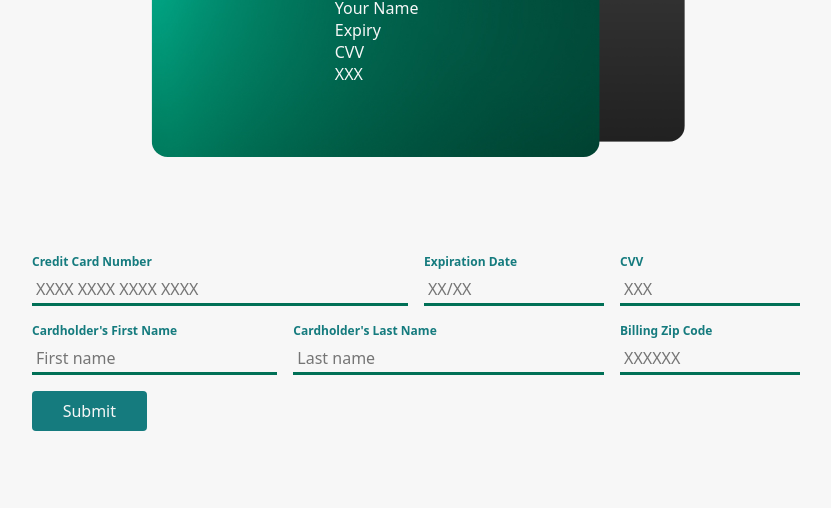
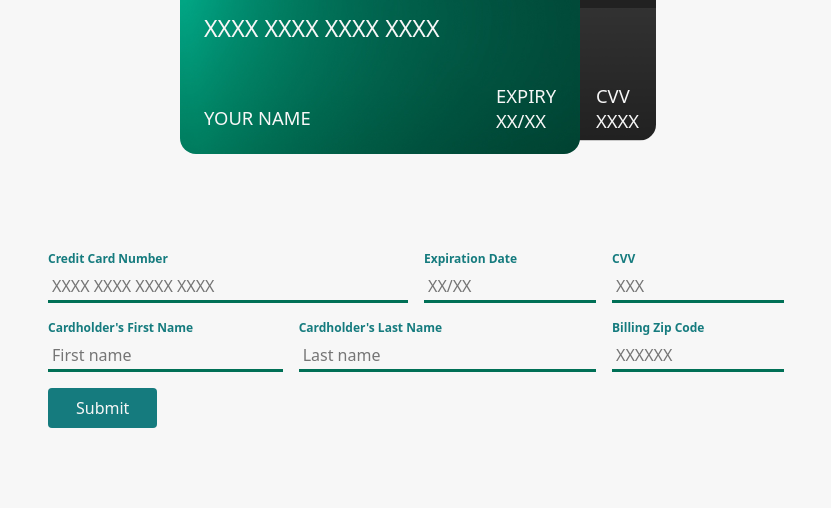
Before and after one commit to mcespo/kin, a plain HTML site: page index.html in a window 1280 px wide. Shown: the part 292-800 px from the top of the page, without its empty margins (224-1055 px from the left). Drawn offline with Linux system fonts and the light colour scheme.

Commit message:
style it up

```diff
--- a/index.html
+++ b/index.html
@@ -8,18 +8,18 @@
 </head>
 <body>
     <main id="credit_card_container" class="container">
-        <h1>Pay with credit card</h1>
-        <aside id="credit_card_banner" class="credit-card-banner">
+        <h1 class="title">Pay with credit card</h1>
+        <aside aria-hidden="true" id="credit_card_banner" class="credit-card-banner">
             <div id="card_display_area" class="card-display-area">
-                <p id="card_number_display">XXXX XXXX XXXX XXXX</p>
-                <p id="name_display">Your Name</p>
-                <div>
+                <p class="card-number-display" id="card_number_display">XXXX XXXX XXXX XXXX</p>
+                <p class="name-display" id="name_display">Your Name</p>
+                <div class="expiration-display">
                     <p>Expiry</p>
-                    <p id="expiration_display"></p>
+                    <p id="expiration_display">XX/XX</p>
                 </div>
-                <div>
+                <div class="verification-display">
                     <p>CVV</p>
-                    <p id="verification_display">XXX</p>
+                    <p id="verification_display">XXXX</p>
                 </div>
             </div>
             <img class="credit-card-logo" src="./assets/credit-card-logo.png" aria-hidden="true" alt="Mastercard Logo" />
@@ -38,35 +38,35 @@
             <div class="expiration">
                 <label for="expiration_date">Expiration Date</label>
                 <span class="input-design">
-                    <input type="text" id="expiration_date" inputmode="numeric" pattern="[0-9\/]*" placeholder="XX/XX" minlength="4" maxlength="5" required>
+                    <input name="expirationdate" type="text" id="expiration_date" inputmode="numeric" pattern="[0-9\/]*" placeholder="XX/XX" minlength="4" maxlength="5" required>
                 </span>
             </div>
 
             <div class="verification">
                 <label for="verification_code">CVV</label>
                 <span class="input-design">
-                    <input type="tel" id="verification_code" inputmode="numeric" pattern="[0-9]*" placeholder="XXX" minlength="3" maxlength="4" required>
+                    <input name="cvv" type="tel" id="verification_code" inputmode="numeric" pattern="[0-9]*" placeholder="XXX" minlength="3" maxlength="4" required>
                 </span>
             </div>
 
             <div class="first-name">
                 <label for="first_name">Cardholder's First Name</label>
                 <span class="input-design">
-                    <input type="text" id="first_name" placeholder="First name" autocomplete="given-name" required>
+                    <input name="firstname" type="text" id="first_name" placeholder="First name" autocomplete="given-name" required>
                 </span>
             </div>
 
             <div class="last-name">
                 <label for="last_name">Cardholder's Last Name</label>
                 <span class="input-design">
-                    <input type="text" id="last_name" placeholder="Last name" autocomplete="family-name" required>
+                    <input name="lastname" type="text" id="last_name" placeholder="Last name" autocomplete="family-name" required>
                 </span>
             </div>
 
             <div class="zip-code">
                 <label for="zip_code">Billing Zip Code</label>
                 <span class="input-design">
-                    <input type="tel" id="zip_code" inputmode="numeric" pattern="[0-9\-]*" placeholder="XXXXXX" minlength="5" maxlength="10" required>
+                    <input name="zipcode" type="tel" id="zip_code" inputmode="numeric" pattern="[0-9\-]*" placeholder="XXXXXX" minlength="5" maxlength="10" required>
                 </span>
             </div>
 
--- a/styles.css
+++ b/styles.css
@@ -70,50 +70,19 @@ body {
 .container {
     display: grid;
     grid-auto-flow: row;
-    max-width: 50rem; /* 800px */
+    max-width: 48rem; /* 768px */
     margin: 0 auto;
     width: 100%;
     padding: 1rem;
     row-gap: 3rem;
 
+    .title {
+        font-size: 2rem;
+    }
+
     .credit-card-banner {
-        display: grid;
-        place-items: center;
-
-        .credit-card-logo,
-        .card-front,
-        .card-back,
-        .card-display-area {
-            grid-area: 1/1;
-            pointer-events: none;
-        }
-
-        .card-display-area {
-            max-width: 40rem;
-            justify-self: center;
-            z-index: 4;
-            color: var(--white);
-        }
-        .credit-card-logo {
-            z-index: 3;
-            transform: translate(-360%, -286%);
-        }
-        .card-front {
-            max-width: 28rem;
-            object-fit: cover;
-            width: 85%;
-            z-index: 2;
-            border-radius: 1rem;
-            transform: translate(-9%, 0%);
-        }
-        .card-back {
-            max-width: 28rem;
-            object-fit: cover;
-            width: 85%;
-            z-index: 1;
-            border-radius: 1rem;
-            transform: translate(10%, -6%);
-        }
+        display: none;
+        pointer-events: none;
     }
 
     .credit-card-form {
@@ -128,11 +97,6 @@ body {
             display: grid;
             row-gap: 0.25rem;
         }
-
-        /* .expiration,
-        .verification {
-            grid-column: span 1;
-        } */
 
         label {
             font-weight: 600;
@@ -191,6 +155,82 @@ body {
 
 @media screen and (min-width: 30rem) {
     .container {
+        .credit-card-banner {
+            display: grid;
+            place-items: center;
+            width: fit-content;
+            justify-self: center;
+
+            .credit-card-logo,
+            .card-front,
+            .card-back,
+            .card-display-area {
+                grid-area: 1/1;
+                pointer-events: none;
+            }
+
+            .card-display-area {
+                justify-self: center;
+                z-index: 4;
+                color: var(--white);
+            }
+            .credit-card-logo {
+                z-index: 3;
+                height: 2.25rem;
+                transform: translate(-350%, -215%);
+            }
+            .card-front {
+                max-width: 25rem;
+                object-fit: cover;
+                z-index: 2;
+                border-radius: 1rem;
+                transform: translate(-9%, 0%);
+            }
+            .card-back {
+                max-width: 25rem;
+                object-fit: cover;
+                z-index: 1;
+                border-radius: 1rem;
+                transform: translate(10%, -6%);
+            }
+
+            .card-display-area {
+                width: 100%;
+                position: relative;
+
+                .card-number-display,
+                .name-display,
+                .expiration-display,
+                .verification-display {
+                    display: inline-block;
+                    position: absolute;
+                    top: 0;
+                    left: 0;
+                    text-transform: uppercase;
+                }
+
+                .card-number-display {
+                    font-size: 1.45rem;
+                    top: -28px;
+                    left: -3%;
+                }
+                .name-display {
+                    font-size: 1.15rem;
+                    top: 65px;
+                    left: -3%;
+                }
+                .expiration-display {
+                    font-size: 1.15rem;
+                    top: 43px;
+                    left: 70%;
+                }
+                .verification-display {
+                    font-size: 1.15rem;
+                    top: 43px;
+                    left: 95%;
+                }
+            }
+        }
         .credit-card-form {
             .expiration,
             .verification {
```
